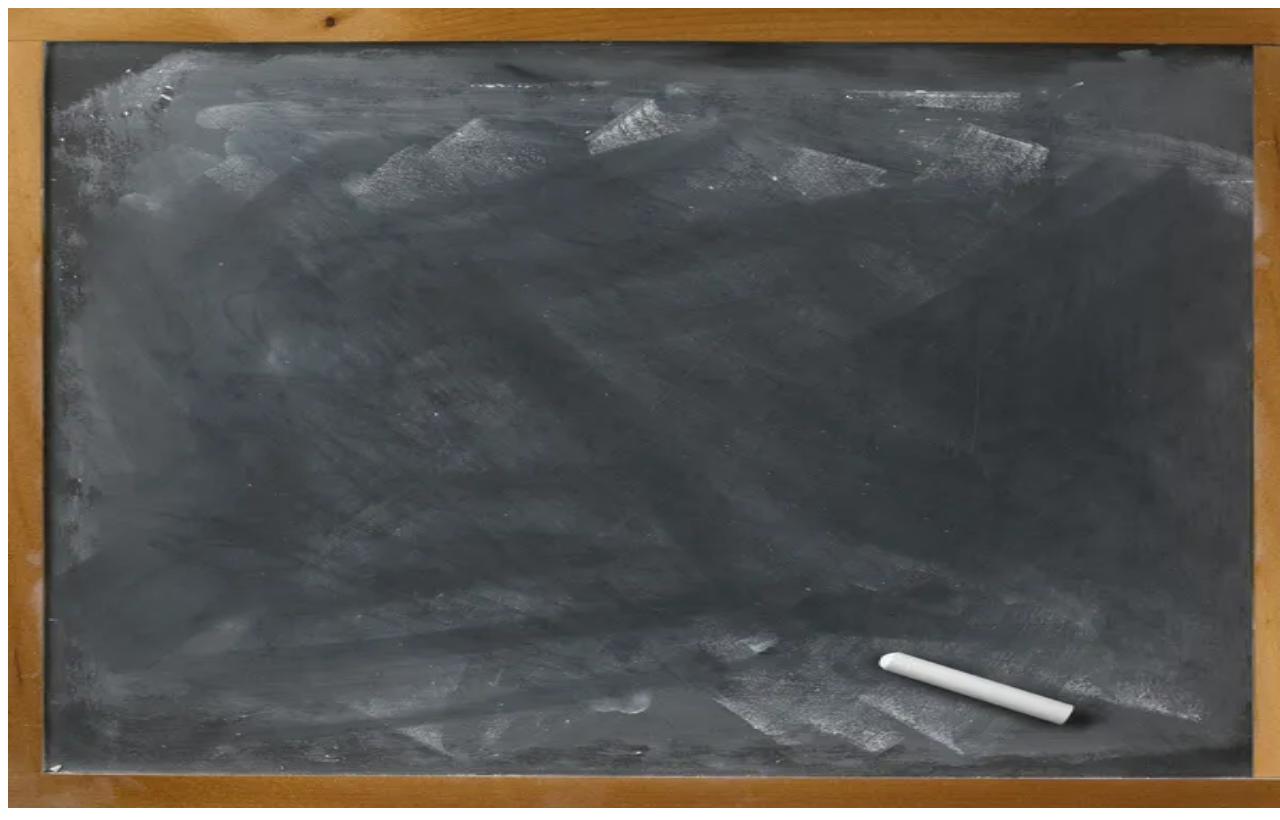
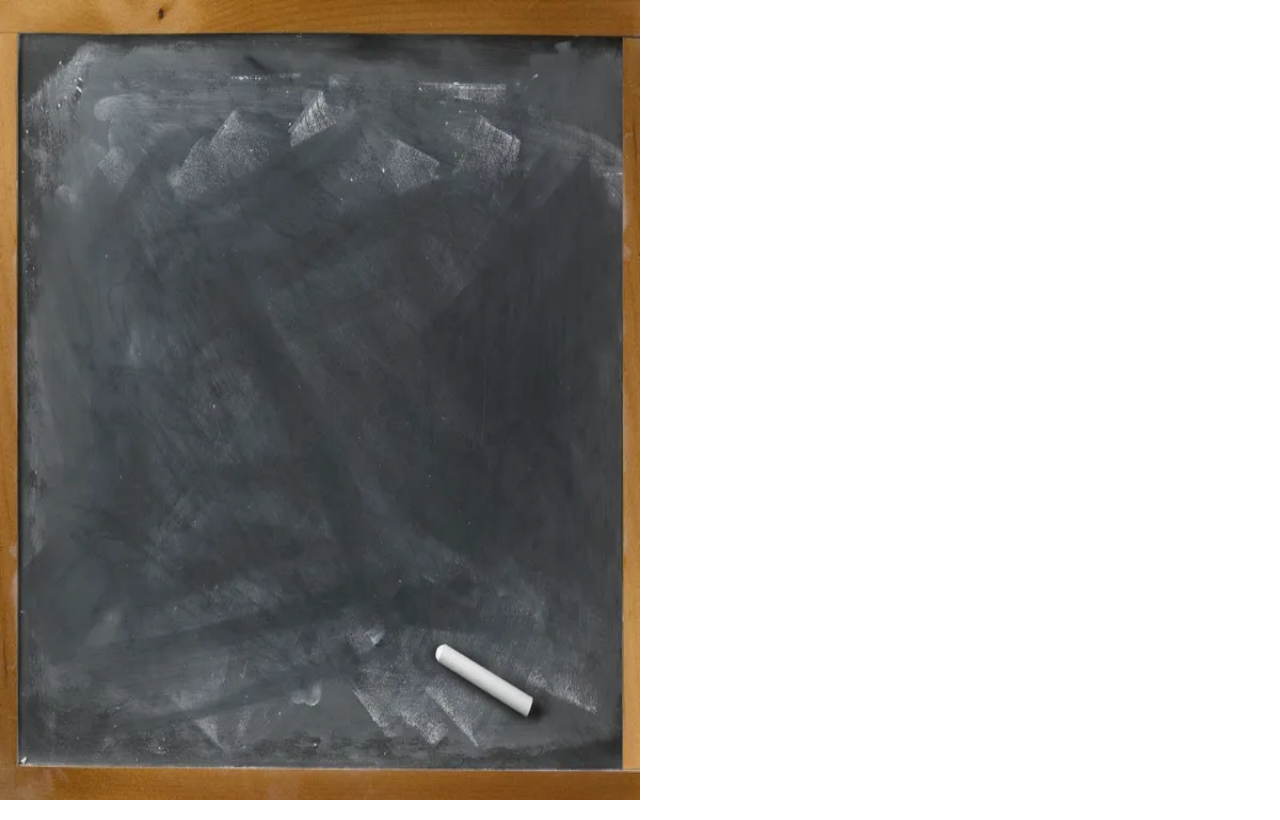
Before and after one commit to Lingua-Killer/main, a plain HTML site: page index.html in a window 1280 px wide. Drawn offline with Linux system fonts and the light colour scheme.

Commit message:
Placed blackboard

```diff
--- /dev/null
+++ b/css/style.css
@@ -0,0 +1,5 @@
+body {
+    margin: 0;
+    padding: 0;
+    color: blue;
+}
--- a/index.html
+++ b/index.html
@@ -1,16 +1,18 @@
 <!DOCTYPE html>
 <html lang="es">
+
 
 <head>
     <meta charset="UTF-8">
     <meta http-equiv="X-UA-Compatible" content="IE=edge">
     <meta name="viewport" content="width=device-width, initial-scale=1.0">
     <title>Lingua Killer</title>
+    <link href="css/style.css" rel="stylesheet" />
+
 </head>
 
 <body>
     <canvas id="blackboard"></canvas>
-
     <script src="./js/blackboard.js"></script>
     <script src="./js/game.js"></script>
     <script src="./js/index.js"></script>
--- a/js/game.js
+++ b/js/game.js
@@ -25,7 +25,7 @@ const Game = {
     },
 
     setDimensions() {
-        this.width = window.innerWidth;
+        this.width = window.innerWidth / 2;
         this.height = window.innerHeight;
 
         this.canvas.setAttribute('width', this.width);
```
